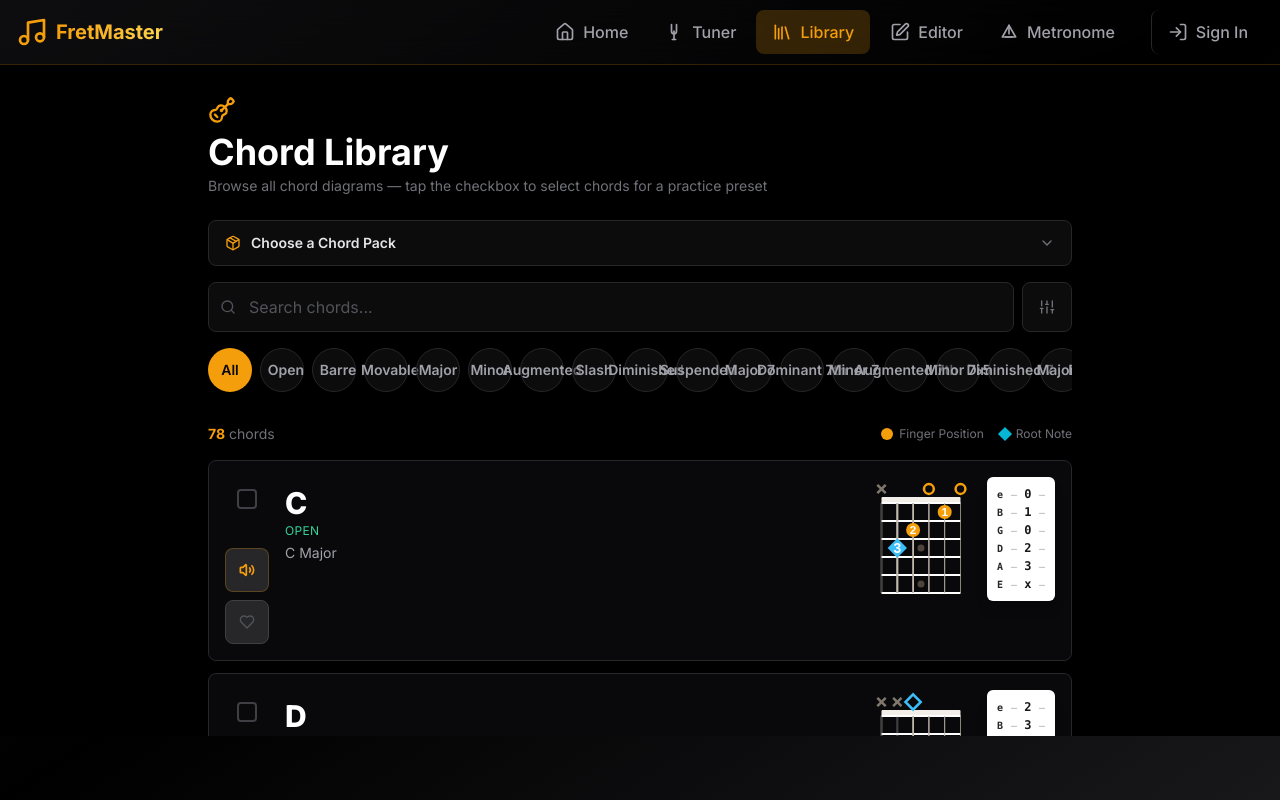
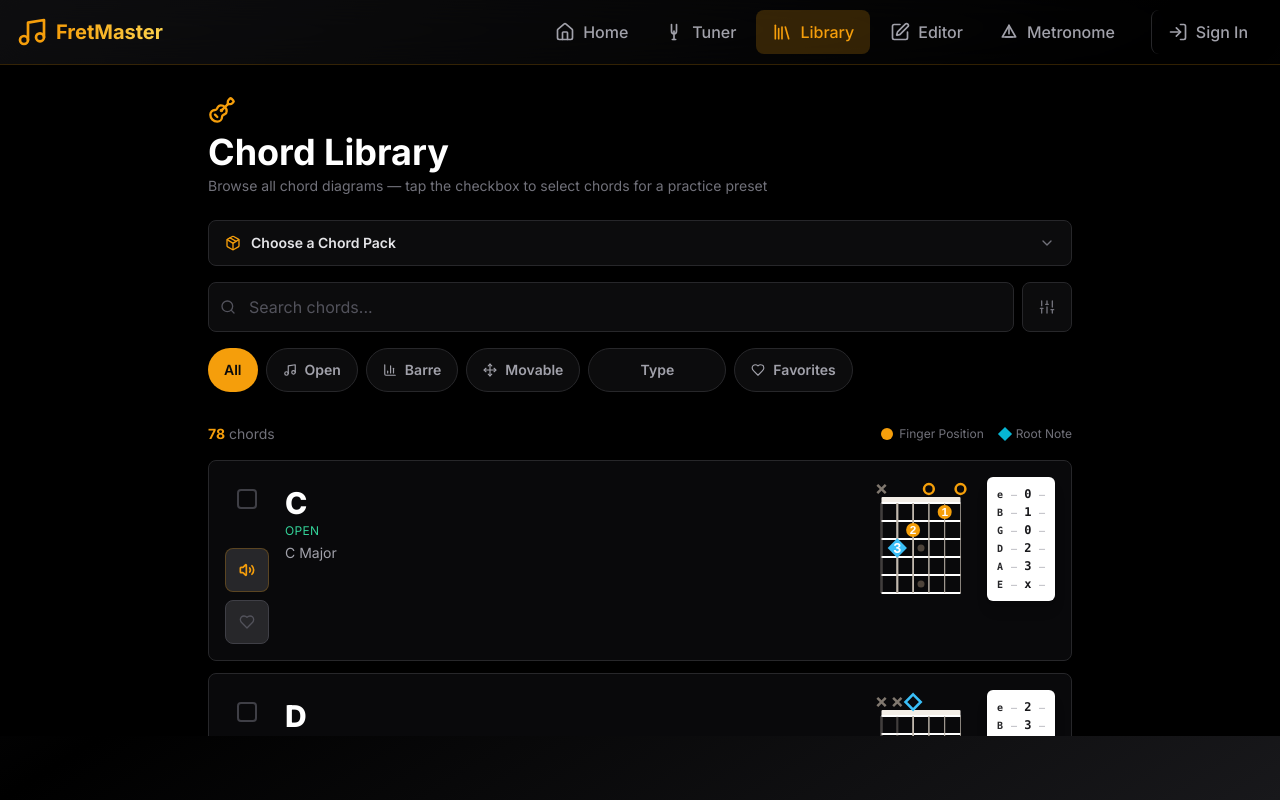
Before and after one commit to randysoller/onspace-9bg96c-13939, a React (Vite) app: page /library in a window 1280 px wide. Built offline with nearby package versions, Linux system fonts and the light colour scheme.

Commit message:
Revert type filter to single-select dropdown

```diff
--- a/src/pages/ChordLibrary.tsx
+++ b/src/pages/ChordLibrary.tsx
@@ -170,7 +170,6 @@ export default function ChordLibrary() {
     clearCategories: storeClearCategories,
     filterTypes,
     setFilterTypes,
-    toggleType: storeToggleType,
     activeLibraryPresetId,
     setActiveLibraryPreset,
     savedScrollY,
@@ -185,6 +184,10 @@ export default function ChordLibrary() {
     'major11', '11th', 'minor11',
     'major13', '13th', 'minor13',
   ];
+
+  // Derived single-select value from persisted array (empty = 'all')
+  const filterType: ChordType | 'all' = filterTypes.length === 1 ? filterTypes[0] : 'all';
+  const setFilterType = (val: ChordType | 'all') => setFilterTypes(val === 'all' ? [] : [val]);
 
   // Derived mutable set from persisted array
   const selectedChords = useMemo(() => new Set(selectedChordIds), [selectedChordIds]);
@@ -808,21 +811,22 @@ export default function ChordLibrary() {
             Movable
           </button>
 
-          {/* Type filter pills — multi-select, same scrollable row as category pills */}
-          {TYPE_FILTER_ORDER.map((type) => (
-            <button
-              key={type}
-              onClick={() => storeToggleType(type)}
-              className={`px-4 py-2 rounded-full font-semibold text-sm whitespace-nowrap transition-all ${
-                filterTypes.includes(type)
-                  ? 'bg-amber-500 text-zinc-950'
-                  : 'bg-zinc-900/50 text-zinc-400 border border-zinc-800 hover:border-zinc-700'
-              }`}
-              aria-pressed={filterTypes.includes(type)}
-            >
-              {CHORD_TYPE_LABELS[type]}
-            </button>
-          ))}
+          {/* Type filter dropdown — single-select, persisted via chordLibraryStore */}
+          <select
+            value={filterType}
+            onChange={(e) => setFilterType(e.target.value as ChordType | 'all')}
+            style={{ textAlign: 'center', textAlignLast: 'center' }}
+            className={`px-4 py-2 rounded-full font-semibold text-sm whitespace-nowrap transition-all cursor-pointer focus:outline-none appearance-none ${
+              filterType !== 'all'
+                ? 'bg-amber-500 text-zinc-950 border border-amber-500'
+                : 'bg-zinc-900/50 text-zinc-400 border border-zinc-800 hover:border-zinc-700'
+            }`}
+          >
+            <option value="all">Type</option>
+            {TYPE_FILTER_ORDER.map((type) => (
+              <option key={type} value={type}>{CHORD_TYPE_LABELS[type]}</option>
+            ))}
+          </select>
 
 
           <button
```
